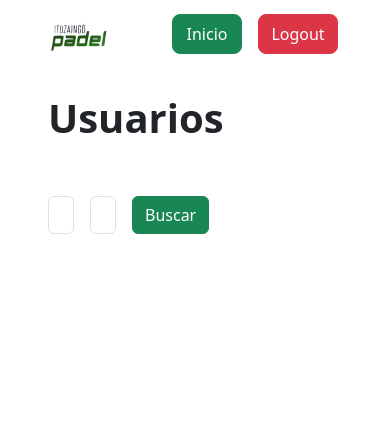
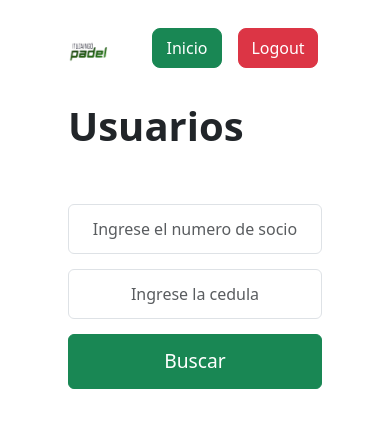
Before and after one commit to apochiega/app-club-ituzaingo, a React (Create React App) app: page /UserPage in a window 390 px wide. Shown: the top 428 px of the page. Built offline with nearby package versions, Linux system fonts and the light colour scheme.

Commit message:
Hice que UserPage sea responsive

```diff
--- a/src/Pages/UserPages/UserPage.css
+++ b/src/Pages/UserPages/UserPage.css
@@ -3,3 +3,46 @@
     font-weight: bold;
     margin: 20px 0;
 }
+
+.container-flex {
+    display: flex;
+    flex-direction: column;
+    padding: 20px;
+    min-height: 50vh;
+}
+
+.search-container {
+    display: flex;
+    gap: 20px;
+    justify-content: center;
+    width: 100%;
+    max-width: 600px;
+    align-items: center;
+}
+
+@media (max-width: 768px) {
+    .search-container {
+        flex-direction: column;
+        gap: 15px;
+        width: 100%;
+        max-width: 400px;
+        align-items: center;
+    }
+
+    .search-container input,
+    .search-container button {
+        width: 100%;
+        max-width: 400px;
+        text-align: center;
+    }
+
+    .search-container input {
+        padding: 12px;
+        font-size: 1rem;
+    }
+
+    .search-container button {
+        padding: 12px;
+        font-size: 1.2rem;
+    }
+}
--- a/src/Pages/UserPages/UserPage.jsx
+++ b/src/Pages/UserPages/UserPage.jsx
@@ -21,17 +21,17 @@ const UserPage = ()=>{
                 <div className="title">
                     Usuarios
                 </div>
-                <div className="d-flex gap-3 mt-5 w-50">
+                <div className="search-container mt-5">
                         <input
                         type="text"
-                    className="form-control w-50"
+                        className="form-control"
                         value={userNumber}
                         onChange={(e) => setUserNumber(e.target.value)}
                         placeholder="Ingrese el numero de socio"
                         />
                         <input
                         type="text"
-                    className="form-control w-50"
+                        className="form-control"
                         value={cedula}
                         onChange={(e) => setCedula(e.target.value)}
                         placeholder="Ingrese la cedula"
```
Also changed, not shown: src/Pages/HomePage/HomePage.jsx (line endings or trailing spaces). Lines whose indentation alone changed are shown as unchanged.
